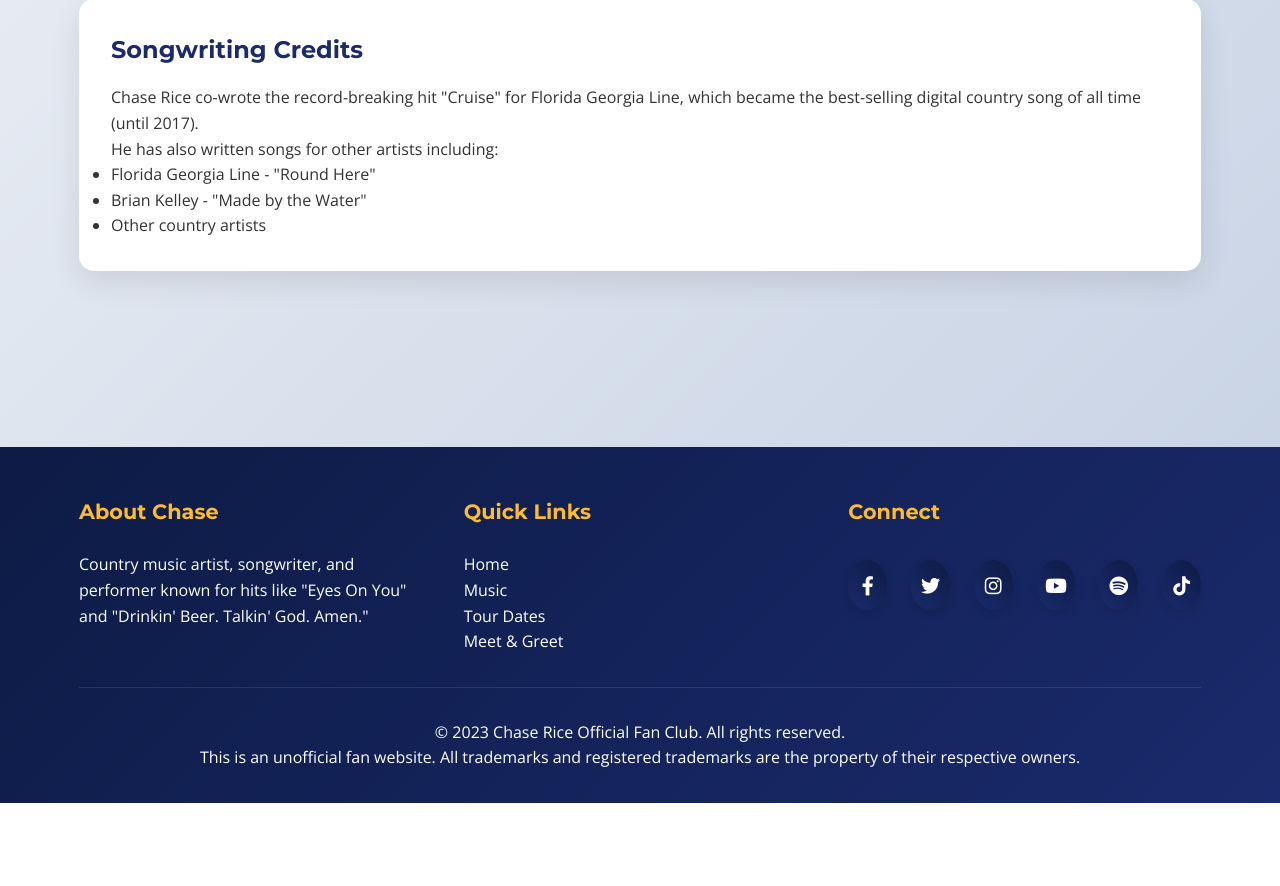
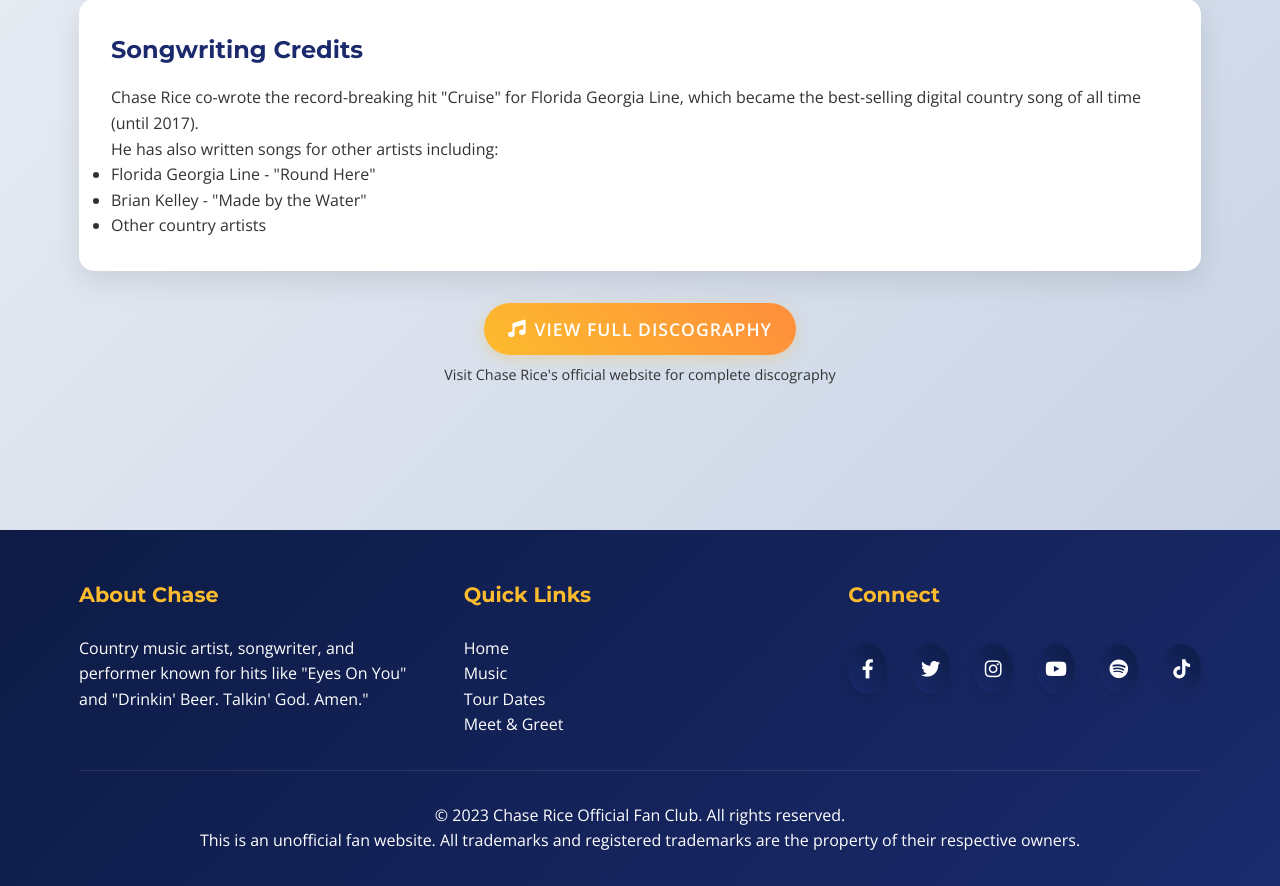
Before and after one commit to 007femijethro/chaserice1, a Flask app: page /music in a window 1280 px wide. Shown: the part 905-1791 px from the top of the page. Before the commit the page ends 1708 px from the top, so only its background shows below. Run offline with Flask 3, Linux system fonts and the light colour scheme; a user stored in the database is signed in.

Commit message:
Add link to view full discography on music page
Add a button and descriptive text to the music page, linking to the Chase Rice discography page.

Replit-Commit-Author: Agent
Replit-Commit-Session-Id: 95f6bdfe-912d-4f30-82dc-d28b8f67a12c
Replit-Commit-Checkpoint-Type: full_checkpoint
Replit-Commit-Screenshot-Url: https://storage.googleapis.com/screenshot-production-us-central1/b0d66649-430b-4842-9704-963ee266db73/95f6bdfe-912d-4f30-82dc-d28b8f67a12c/bznMVe4

```diff
--- a/templates/music.html
+++ b/templates/music.html
@@ -48,6 +48,15 @@
                 </ul>
             </div>
         </div>
+
+        <div style="text-align: center; margin-top: 2rem;">
+            <a href="https://www.chaserice.com/pages/discography" target="_blank" class="btn" style="font-size: 1.1rem; padding: 12px 24px;">
+                <i class="fas fa-music"></i> View Full Discography
+            </a>
+            <p style="margin-top: 0.5rem; color: var(--text-light); font-size: 0.9rem;">
+                Visit Chase Rice's official website for complete discography
+            </p>
+        </div>
     </div>
 </div>
 {% endblock %}
```
